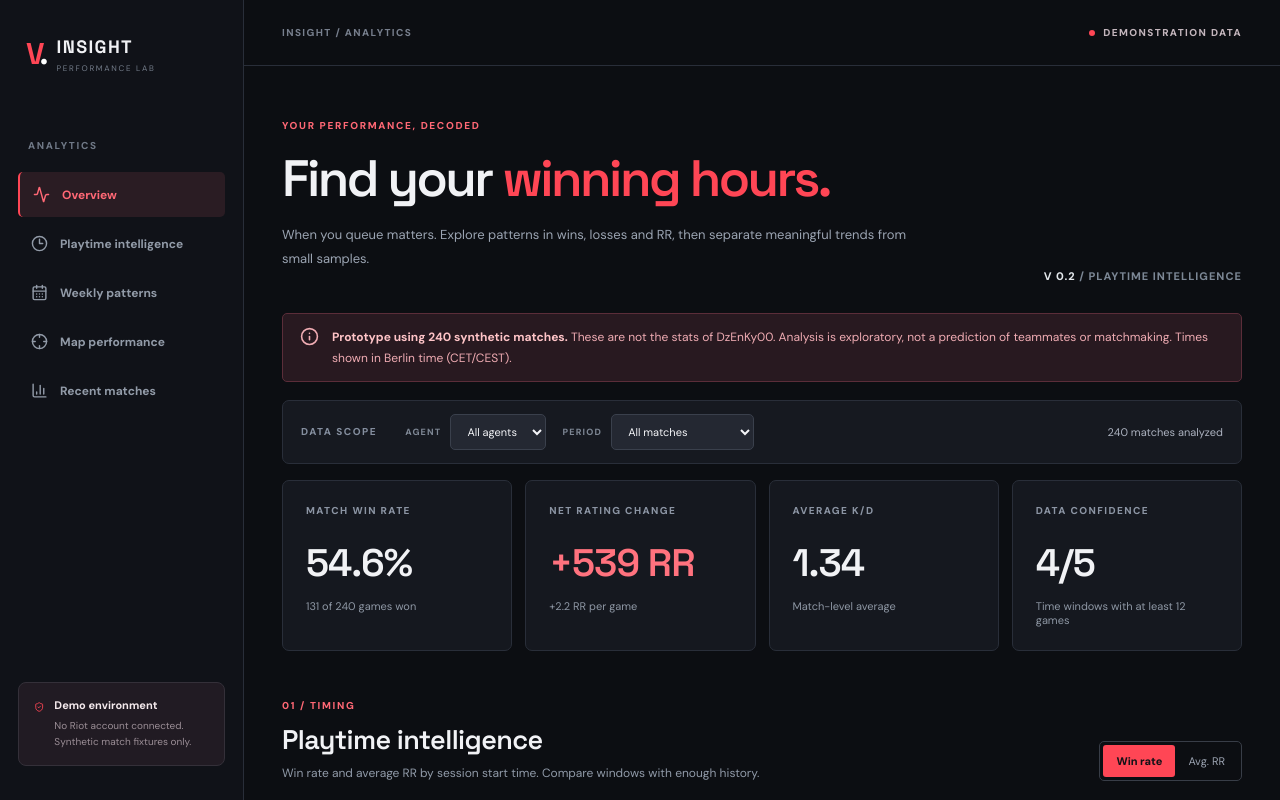
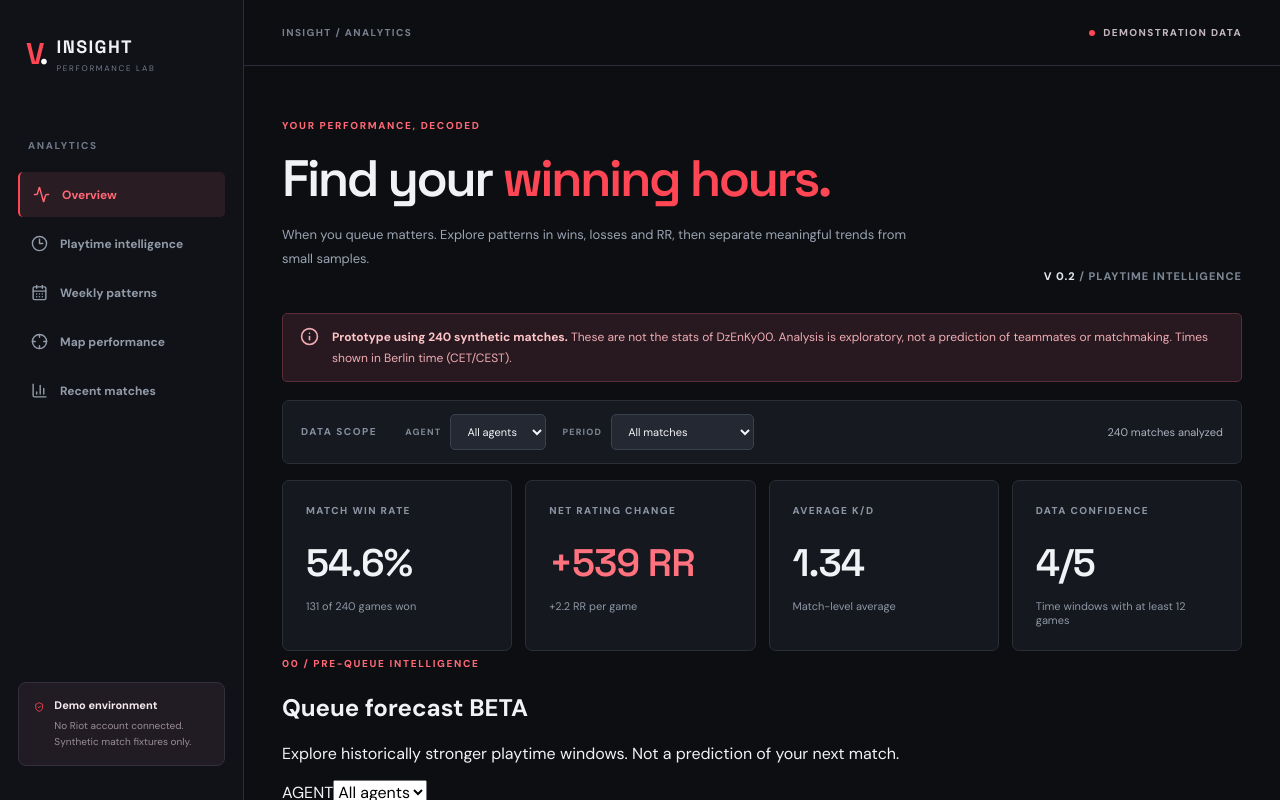
Before and after one commit to Dzenan29/valorant-insight, a Next.js app: page / in a window 1280 px wide. Shown: the top 800 px of the page. Built offline with nearby package versions, Linux system fonts and the light colour scheme.

Commit message:
feat: surface pre-queue forecast above timing dashboard

```diff
--- a/src/app/page.tsx
+++ b/src/app/page.tsx
@@ -1,5 +1,6 @@
 "use client";
 import {useMemo,useState} from "react";
+import {QueueForecast} from "../components/queue-forecast";
 import {Activity,ArrowDownRight,ArrowUpRight,BarChart3,CalendarDays,Clock3,Crosshair,Flame,Info,ShieldCheck,Target} from "lucide-react";
 type Agent="Omen"|"KAY/O";
 type Game={id:number;at:string;agent:Agent;map:string;win:boolean;rr:number;kills:number;deaths:number;assists:number;acs:number;};
@@ -33,7 +34,7 @@ return <div className="v2"><aside className="rail"><div className="logo"><span c
 <div className="notice"><Info size={19}/><p><strong>Prototype using 240 synthetic matches.</strong> These are not the stats of DzEnKy00. Analysis is exploratory, not a prediction of teammates or matchmaking. Times shown in Berlin time (CET/CEST).</p></div>
 <div className="filters"><span>DATA SCOPE</span><div className="filter-select"><label htmlFor="agent">AGENT</label><select id="agent" value={agent} onChange={e=>setAgent(e.target.value)}><option>All agents</option><option>Omen</option><option>KAY/O</option></select></div><div className="filter-select"><label htmlFor="period">PERIOD</label><select id="period" value={period} onChange={e=>setPeriod(e.target.value)}><option>All matches</option><option>Since August 2026</option></select></div><span className="filter-count">{current.length} matches analyzed</span></div>
 <div className="metrics-v2"><Metric label="MATCH WIN RATE" value={overall.rate.toFixed(1)+"%"} subtitle={overall.wins+" of "+overall.played+" games won"}/><Metric label="NET RATING CHANGE" value={(overall.rr>0?"+":"")+overall.rr+" RR"} subtitle={(overall.avgRR>0?"+":"")+overall.avgRR.toFixed(1)+" RR per game"} positive/><Metric label="AVERAGE K/D" value={(current.reduce((s,g)=>s+g.kills/g.deaths,0)/Math.max(1,current.length)).toFixed(2)} subtitle="Match-level average"/><Metric label="DATA CONFIDENCE" value={sessions.filter(reliable).length+"/"+sessions.length} subtitle={"Time windows with at least "+minimum+" games"}/></div>
-<div className="section-heading" id="timing"><div><span className="overline">01 / TIMING</span><h2>Playtime intelligence</h2><p>Win rate and average RR by session start time. Compare windows with enough history.</p></div><div className="mode-switch"><button className={tab==="winrate"?"chosen":""} onClick={()=>setTab("winrate")}>Win rate</button><button className={tab==="rr"?"chosen":""} onClick={()=>setTab("rr")}>Avg. RR</button></div></div>
+<QueueForecast games={current}/><div className="section-heading" id="timing"><div><span className="overline">01 / TIMING</span><h2>Playtime intelligence</h2><p>Win rate and average RR by session start time. Compare windows with enough history.</p></div><div className="mode-switch"><button className={tab==="winrate"?"chosen":""} onClick={()=>setTab("winrate")}>Win rate</button><button className={tab==="rr"?"chosen":""} onClick={()=>setTab("rr")}>Avg. RR</button></div></div>
 <div className="panel-v2 full heat-section"><div className="hour-title"><span>HOURLY DISTRIBUTION</span><span>BERLIN LOCAL TIME</span></div><div className="hour-grid">{hours.map(h=><div className="hour-cell" key={h.label} title={`${h.label}: ${h.played} matches; ${h.rate.toFixed(1)}% win rate; ${h.avgRR.toFixed(1)} average RR`}><div className={"hour-color "+(!reliable(h)?"low-sample":"")} style={{opacity:h.played?(.28+(tab==="winrate"?h.rate/100:Math.max(0,Math.min(1,(h.avgRR+15)/30)))*.68):.08}}/><strong>{h.played?(tab==="winrate"?Math.round(h.rate)+"%":(h.avgRR>0?"+":"")+h.avgRR.toFixed(0)):"—"}</strong><span>{h.label.slice(0,2)}</span></div>)}</div><div className="heat-legend"><span>Muted cells: fewer than {minimum} matches</span><span><i/> Stronger sample result</span></div></div>
 <div className="two-columns"><div className="panel-v2"><div className="card-top"><div><span className="overline">SESSION COMPARISON</span><h3>Time windows</h3></div><Clock3 size={18}/></div><div className="time-list">{sessions.map(g=><div className="time-row" key={g.label}><span>{g.label}</span><strong>{g.rate.toFixed(1)}%</strong><span className={g.avgRR>=0?"pos":"neg"}>{g.avgRR>0?"+":""}{g.avgRR.toFixed(1)} RR/match</span><small>{g.played} matches {reliable(g)?"":"· Low sample"}</small></div>)}</div></div><div className="panel-v2 recommendation"><div className="card-top"><div><span className="overline">RESEARCH NOTE</span><h3>What the sample suggests</h3></div><Target size={19}/></div>{best&&worst&&best.label!==worst.label?<><div className="finding"><span>HIGHEST OBSERVED WIN RATE</span><strong>{best.label} <ArrowUpRight size={20}/></strong><p>{best.rate.toFixed(1)}% across {best.played} matches</p></div><div className="finding weak"><span>LOWEST OBSERVED WIN RATE</span><strong>{worst.label} <ArrowDownRight size={20}/></strong><p>{worst.rate.toFixed(1)}% across {worst.played} matches</p></div><div className="finding-footer">{compared.toFixed(1)} percentage-point gap in this sample. This is correlation, not proof that the time slot causes better games.</div></>:<p className="empty-note">Not enough independent windows for a meaningful comparison. Keep collecting matches.</p>}</div></div>
 <div className="two-columns second-row"><div className="panel-v2" id="weekday"><div className="card-top"><div><span className="overline">02 / WEEKDAYS</span><h3>Best days to queue</h3></div><CalendarDays size={18}/></div><div className="weekday-bars">{weekdays.map(g=><Strip key={g.label} g={g} max={max}/>)}</div><p className="footnote">At least {minimum} games are required before a day is highlighted as a stronger sample.</p></div><div className="panel-v2" id="maps"><div className="card-top"><div><span className="overline">03 / MAPS</span><h3>Map performance</h3></div><Crosshair size={18}/></div><div className="map-table"><div className="map-thead"><span>MAP</span><span>WIN RATE</span><span>AVG RR</span><span>MATCHES</span></div>{mapsStats.map(g=><div className="map-row" key={g.label}><strong>{g.label}</strong><span>{g.rate.toFixed(1)}%</span><span className={g.avgRR>=0?"pos":"neg"}>{g.avgRR>0?"+":""}{g.avgRR.toFixed(1)}</span><span>{g.played}</span></div>)}</div></div></div>
```
